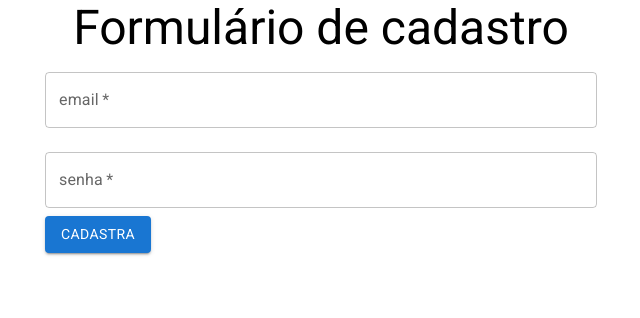
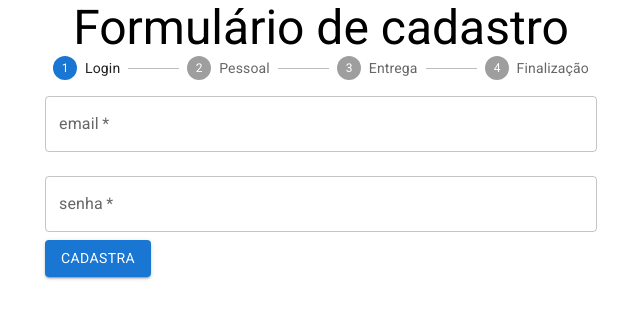
Before and after one commit to BarbaraPSousa/react-uma-abordagem-moderna, a React (Create React App) app: page / in a window 1280 px wide. Shown: the top 318 px of the page, without its empty margins (319-959 px from the left). Built offline with nearby package versions, Linux system fonts and the light colour scheme.

Commit message:
Stepper e finalização do form

```diff
--- a/src/components/FormularioCadastro/FormularioCadastro.jsx
+++ b/src/components/FormularioCadastro/FormularioCadastro.jsx
@@ -1,3 +1,5 @@
+import { Step, StepLabel, Stepper } from '@material-ui/core'
+import { typography } from '@material-ui/system'
 import React, { useEffect, useState } from 'react'
 import DadosEntrega from './DadosEntrega'
 import DadosPessoais from './DadosPessoais'
@@ -8,13 +10,16 @@
   const [dadosColetados, setDados] = useState({})
 
   useEffect(() => {
-    console.log(dadosColetados)
+    if (etapaAtual === formularios.length - 1) {
+      aoEnviar(dadosColetados)
+    }
   })
 
   const formularios = [
     <DadosUsuario aoEnviar={coletarDados} />,
     <DadosPessoais aoEnviar={coletarDados} validarCpf={validarCpf} />,
-    <DadosEntrega aoEnviar={coletarDados} />
+    <DadosEntrega aoEnviar={coletarDados} />,
+    <typography variant="h5">Obrigado pelo Cadastro</typography>
   ]
 
   function coletarDados(dados) {
@@ -26,7 +31,25 @@
     setEtapaAtual(etapaAtual + 1)
   }
 
-  return <>{formularios[etapaAtual]}</>
+  return (
+    <>
+      <Stepper activeStep={etapaAtual}>
+        <Step>
+          <StepLabel>Login</StepLabel>
+        </Step>
+        <Step>
+          <StepLabel>Pessoal</StepLabel>
+        </Step>
+        <Step>
+          <StepLabel>Entrega</StepLabel>
+        </Step>
+        <Step>
+          <StepLabel>Finalização</StepLabel>
+        </Step>
+      </Stepper>
+      {formularios[etapaAtual]}
+    </>
+  )
 }
 //<DadosPessoais aoEnviar={aoEnviar} validarCpf={validarCpf} /> 1
 //<DadosUsuario /> 0
```
